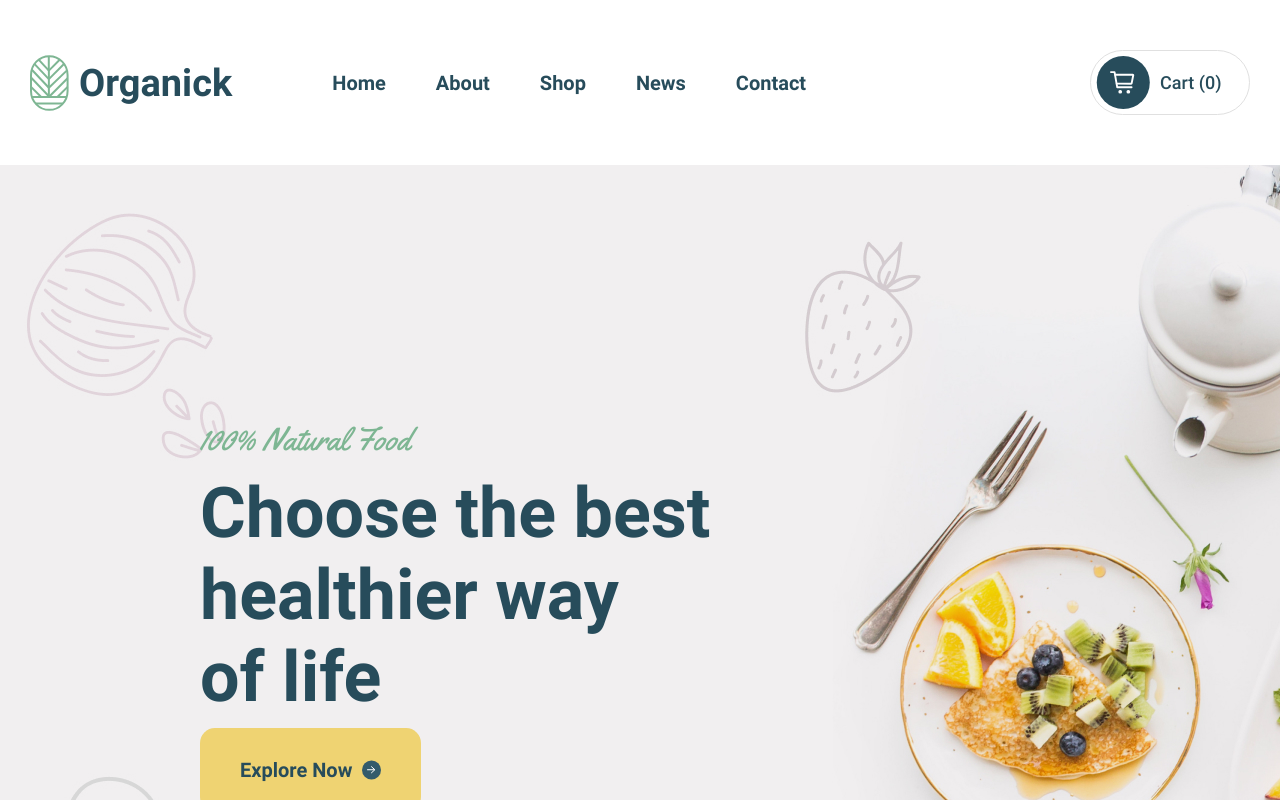
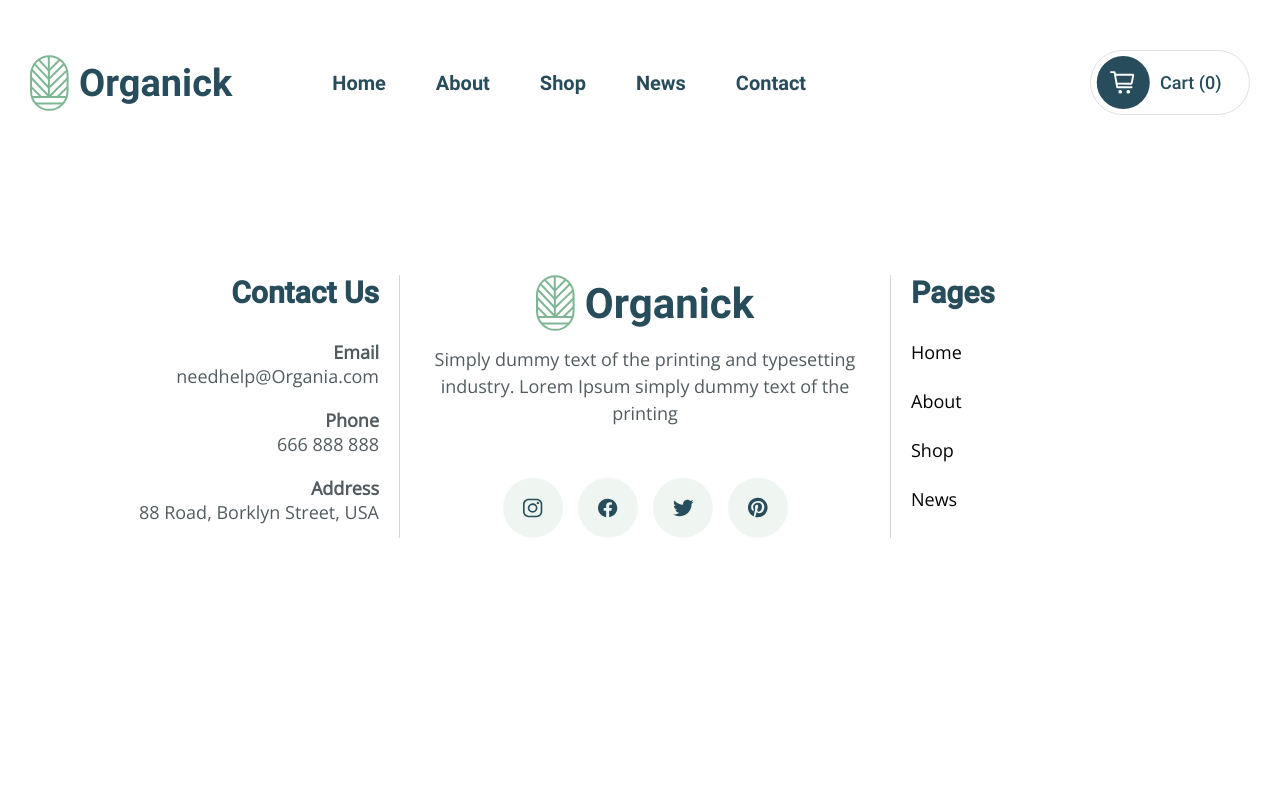
Before and after one commit to maxmiroslavski/organick, a React (Vite) app: page / in a window 1280 px wide. Shown: the top 800 px of the page. Built offline with nearby package versions, Linux system fonts and the light colour scheme; no server answers.

Commit message:
first commit

```diff
--- a/src/components/Main/Main.tsx
+++ b/src/components/Main/Main.tsx
@@ -23,7 +23,7 @@
 			<ScrollToTopButton />
 			{isShown && <Cart />}
 			<Routes>
-				<Route path="/" element={<Homepage />} />
+				<Route path="/organick" element={<Homepage />} />
 				<Route path="about" element={<AboutPage />} />
 				<Route path="shop" element={<ShopPage />} />
 				<Route path="news" element={<NewsPage />} />
```
